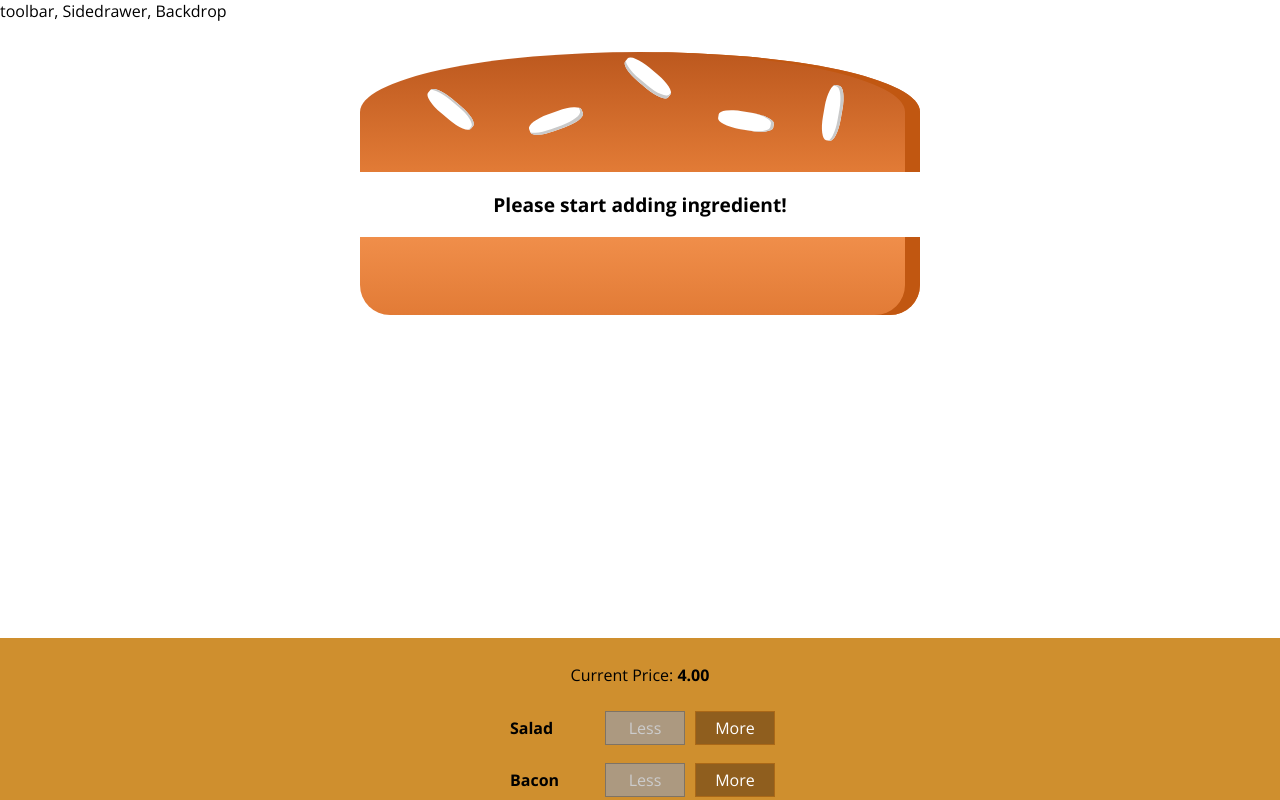
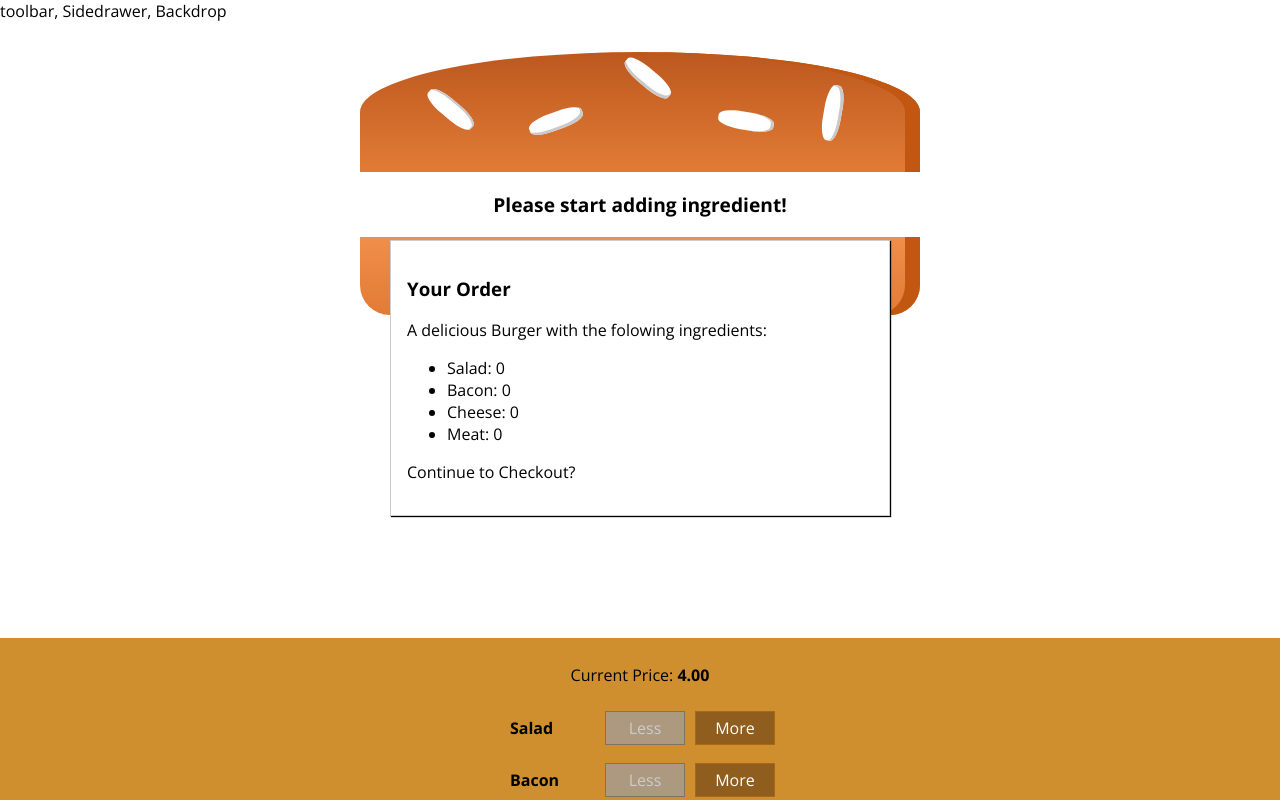
Before and after one commit to jdavidmartinez/setup-burger-project, a React app in the folder burger-basics--01-after-eject-and-css-modules/: page / in a window 1280 px wide. Shown: the top 800 px of the page. Built offline with nearby package versions, Linux system fonts and the light colour scheme.

Commit message:
137. Creating the Order Summary Modal

```diff
--- /dev/null
+++ b/burger-basics--01-after-eject-and-css-modules/src/components/Burger/OrderSummary/OrderSummary.js
@@ -0,0 +1,27 @@
+import React from 'react';
+
+import Aux from '../../../hoc/Aux';
+
+const orderSummary = (props) =>{
+    const ingredientSummary = Object.keys(props.ingredients)
+    .map(igKey => {
+        return (
+            <li key={igKey}>
+                <span style={{textTransform: 'capitalize '}}>{igKey}</span>: {props.ingredients[igKey]}
+            </li>
+        );
+    });
+
+    return (
+        <Aux>
+            <h3>Your Order</h3>
+            <p>A delicious Burger with the folowing ingredients:</p>
+            <ul>
+                {ingredientSummary}
+            </ul>
+            <p>Continue to Checkout?</p>
+        </Aux>
+    );
+};
+
+export default orderSummary;
--- /dev/null
+++ b/burger-basics--01-after-eject-and-css-modules/src/components/UI/Modal/Modal.css
@@ -0,0 +1,20 @@
+.Modal {
+    position: fixed;
+    z-index: 500;
+    background-color: white;
+    width: 70%;
+    border: 1px solid #ccc;
+    box-shadow: 1px 1px 1px black;
+    padding: 16px;
+    left: 15%;
+    top: 30%;
+    box-sizing: border-box;
+    transition: all 0.3s ease-out;
+}
+
+@media (min-width: 600px) {
+    .Modal {
+        width: 500px;
+        left: calc(50% - 250px);
+    }
+}
--- /dev/null
+++ b/burger-basics--01-after-eject-and-css-modules/src/components/UI/Modal/Modal.js
@@ -0,0 +1,11 @@
+import React from 'react';
+
+import clasess from './Modal.css'
+
+const modal = (props) =>(
+    <div className={clasess.Modal}>
+        {props.children}
+    </div>
+);
+
+export default modal;
--- a/burger-basics--01-after-eject-and-css-modules/src/containers/BurgerBuilder/BurgerBuilder.js
+++ b/burger-basics--01-after-eject-and-css-modules/src/containers/BurgerBuilder/BurgerBuilder.js
@@ -4,6 +4,8 @@
 
 import Burger from '../../components/Burger/Burger';
 import BuildControls from '../../components/Burger/BuildControls/BuildControls';
+import Modal from '../../components/UI/Modal/Modal';
+import OrderSummary from '../../components/Burger/OrderSummary/OrderSummary';
 
 const INGREDIENT_PRICES = {
     salad: 0.5,
@@ -80,13 +82,16 @@
         }
         return (
             <Aux>
+                <Modal>
+                    <OrderSummary ingredients={this.state.ingredients}/>
+                </Modal>
                 <Burger ingredients={this.state.ingredients} />
                 <BuildControls
                     ingredientAdded={this.addIngredientHandler}
                     ingredientRemoved={this.removeIngredientHandler}
                     disabled={disableInfo}
                     purchasable={this.state.purchasable}
-                    price={this.state.totalPrice    } />
+                    price={this.state.totalPrice} />
             </Aux>
         );
     }
```
Also changed, not shown: burger-basics--01-after-eject-and-css-modules/src/components/UI/Backdrop/Backdrop.js (added).
